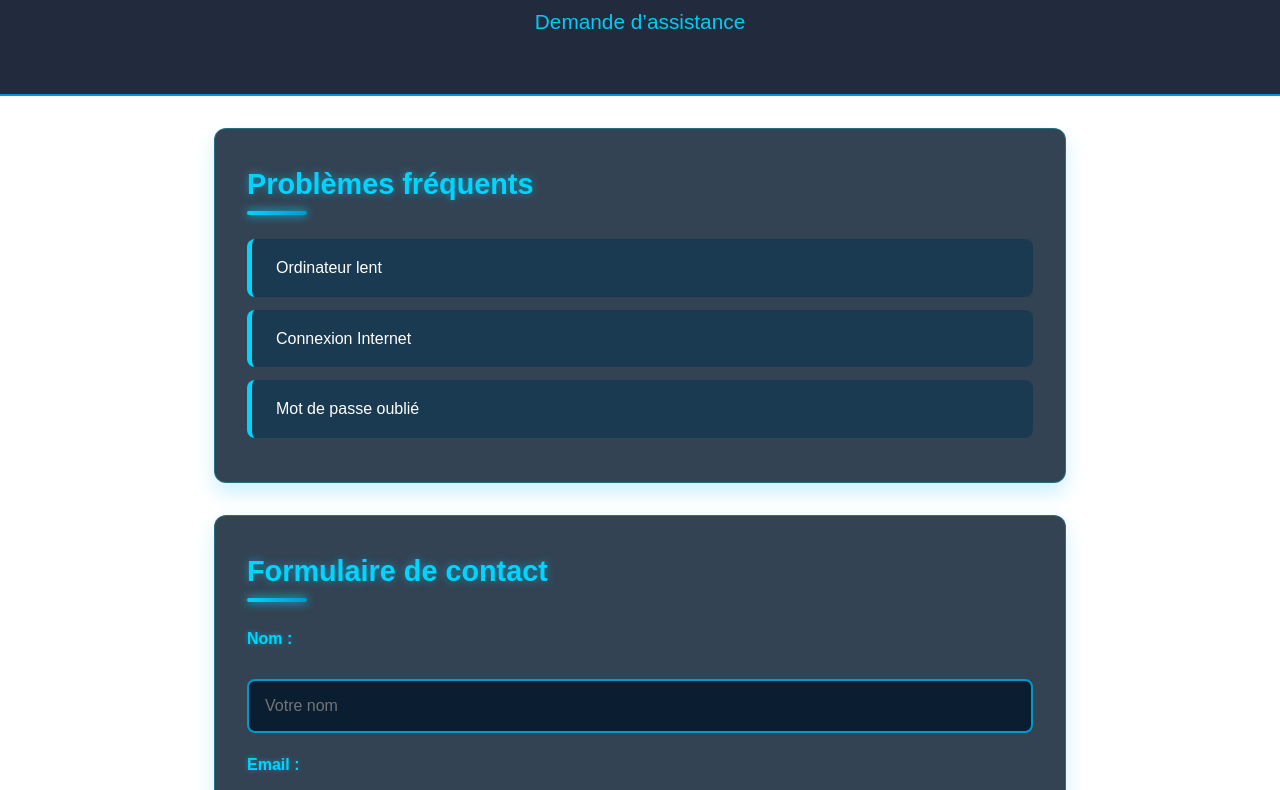
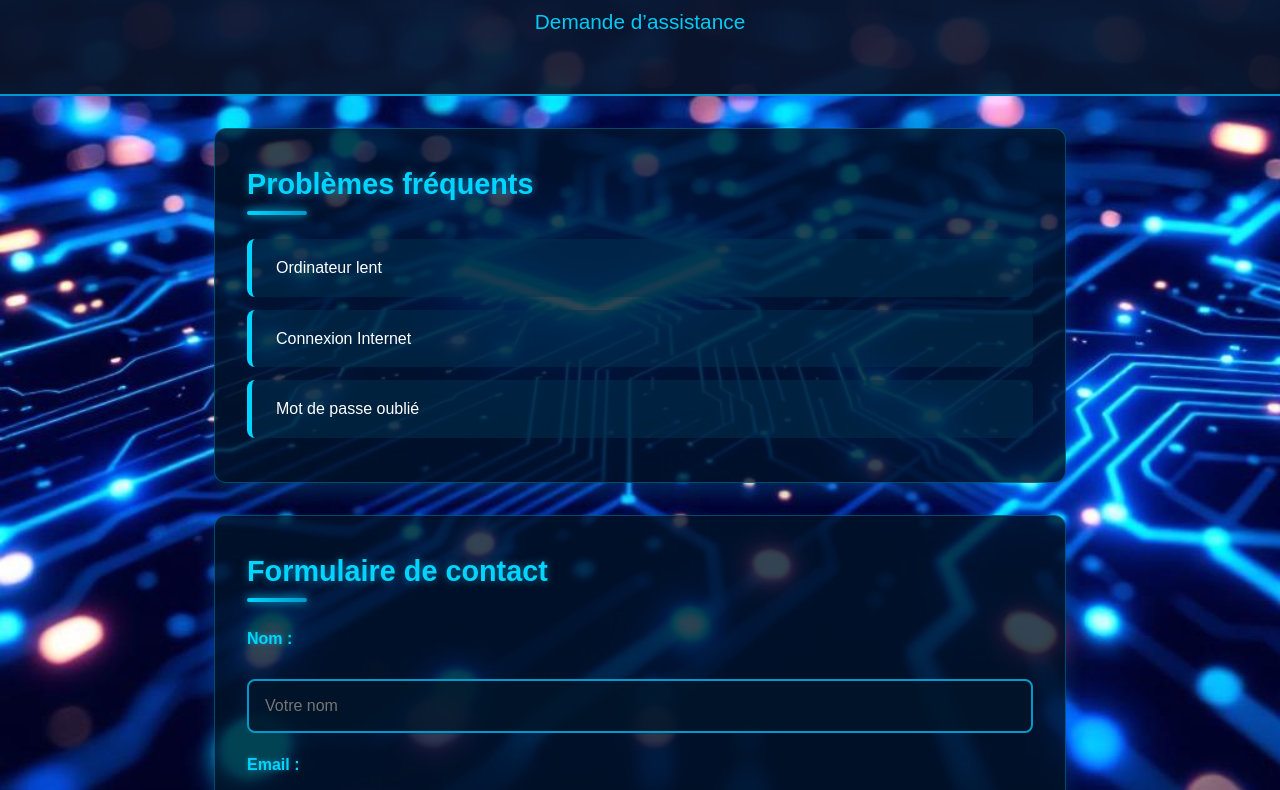
Before and after one commit to doughbi/ProjetPsinHtmlFixe, a plain HTML site: page index.html in a window 1280 px wide. Shown: the part 104-894 px from the top of the page. Drawn offline with Linux system fonts and the light colour scheme.

Commit message:
Refactor CSS styles and update image path

```diff
--- a/style.css
+++ b/style.css
@@ -6,7 +6,7 @@
 }
 
 body {
-    background: url('/ProjetCss_Louis/FormulaireTravail_Image/fondcybertech.jpg') no-repeat center center fixed;
+    background: url('../image/fondcybertech.jpg') no-repeat center center fixed;
     background-size: cover;
     color: #ffffff;
     line-height: 1.6;
```
